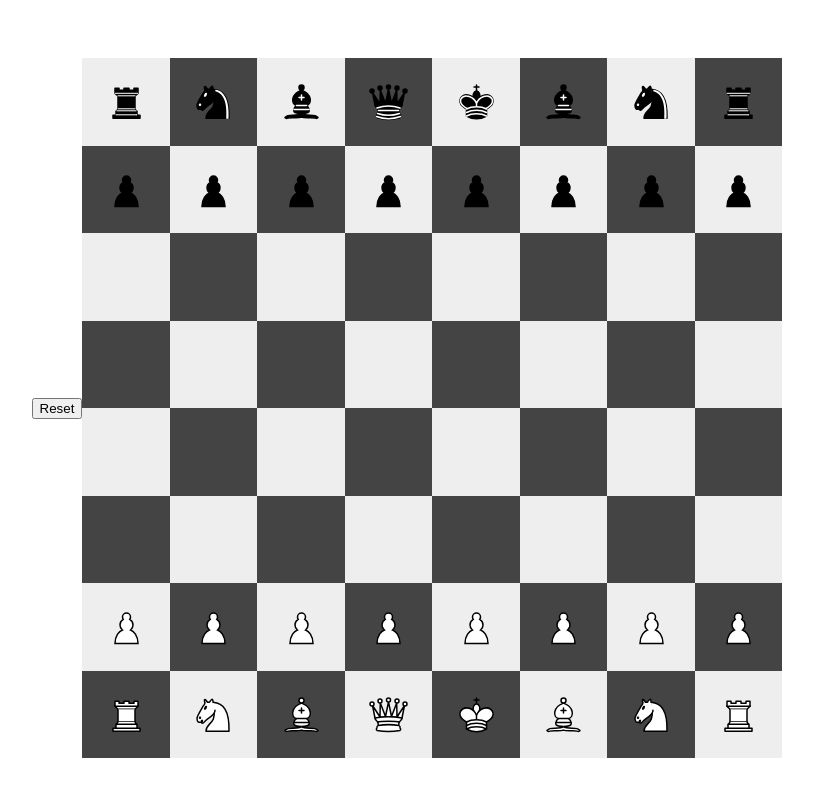
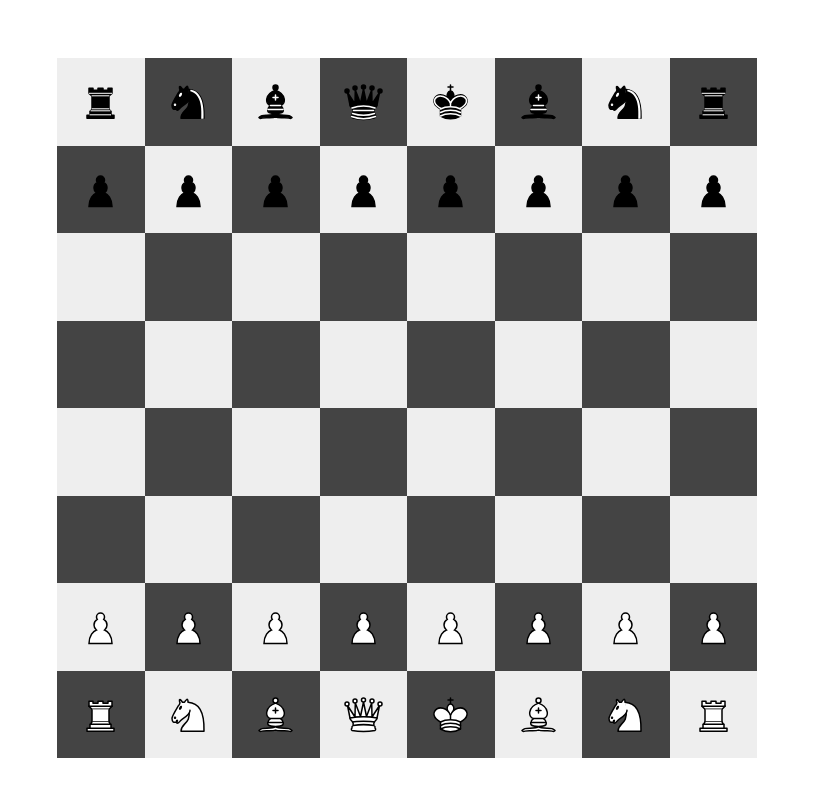
Before and after one commit to fizzleRaider7645/chess, a React (Vite) app: page / in a window 1280 px wide. Shown: the top 796 px of the page, without its empty margins (233-1046 px from the left). Built offline with nearby package versions, Linux system fonts and the light colour scheme.

Commit message:
remove reset

```diff
--- a/src/componets/organisms/Board/index.tsx
+++ b/src/componets/organisms/Board/index.tsx
@@ -2,20 +2,15 @@ import React from "react";
 import Row from "../../molecules/Row";
 import { Container, ParentContainer } from "./subcomponents";
 import { useSelector } from "react-redux";
-import { AppDispatch, RootState } from "../../../store";
-import { useDispatch } from "react-redux";
-import { attemptRevert } from "../../../features/board/middleWare";
+import { RootState } from "../../../store";
 
 const Board: React.FC = () => {
   const chessBoard = useSelector(
     ({ boardState: { board } }: RootState) => board
   );
 
-  const dispatch = useDispatch<AppDispatch>();
-
   return (
     <ParentContainer>
-      <button onClick={() => dispatch(attemptRevert())}>Reset</button>
       <Container>
         {chessBoard.map((_, rowIndex) => (
           <Row
```
